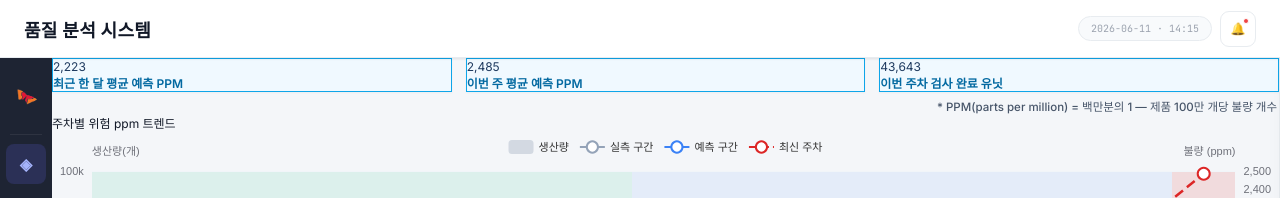
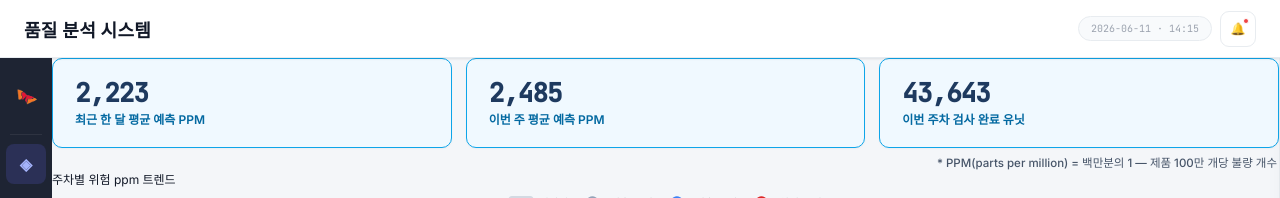
Before and after one commit to whdyddls4276/ASAC_SKhynix_dashboard, a React (Vite) app in the folder Dashboard/: page / in a window 1280 px wide. Shown: the top 198 px of the page. Built offline with nearby package versions, Linux system fonts and the light colour scheme; no server answers.

Commit message:
fix: KPI 카드 기본 스타일 복구 (Overview.css 삭제로 누락된 kpi-card, kpi-val 등)

```diff
--- a/Dashboard/src/pages/Overview2.css
+++ b/Dashboard/src/pages/Overview2.css
@@ -1,3 +1,37 @@
+/* KPI 카드 기본 스타일 (Overview.css에서 이전) */
+.kpi-card {
+  background: var(--surface, #fff);
+  border-radius: var(--radius, 10px);
+  padding: 20px 22px;
+  display: flex;
+  align-items: center;
+  box-shadow: 0 1px 2px rgba(15,23,42,0.04);
+  border: 1.5px solid #CBD5E1;
+  transition: box-shadow .2s, transform .2s;
+}
+.kpi-card:hover {
+  box-shadow: 0 4px 12px rgba(15,23,42,0.08);
+  transform: translateY(-1px);
+}
+.kpi-info { display: flex; flex-direction: column; gap: 2px; }
+.kpi-val {
+  font-size: 26px;
+  font-weight: 700;
+  font-family: 'JetBrains Mono', monospace;
+  line-height: 1.1;
+  letter-spacing: -1px;
+}
+.kpi-label {
+  font-size: 12px;
+  font-weight: 500;
+  color: #64748b;
+}
+.kpi-sub {
+  font-size: 13px;
+  color: #94a3b8;
+  margin-top: 1px;
+}
+
 /* KPI 카드 3개 가로 한 줄 */
 .ov2-kpi-row {
   display: grid;
```
